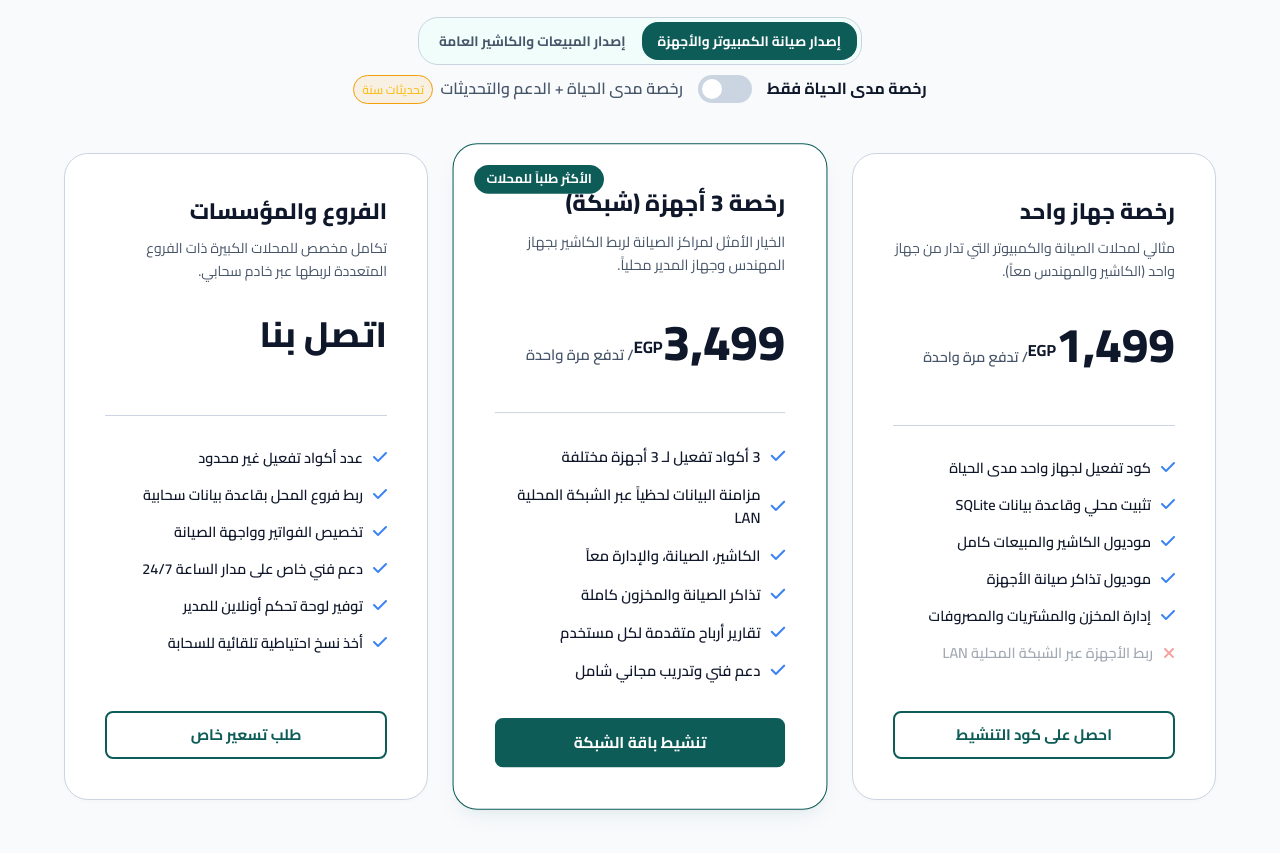
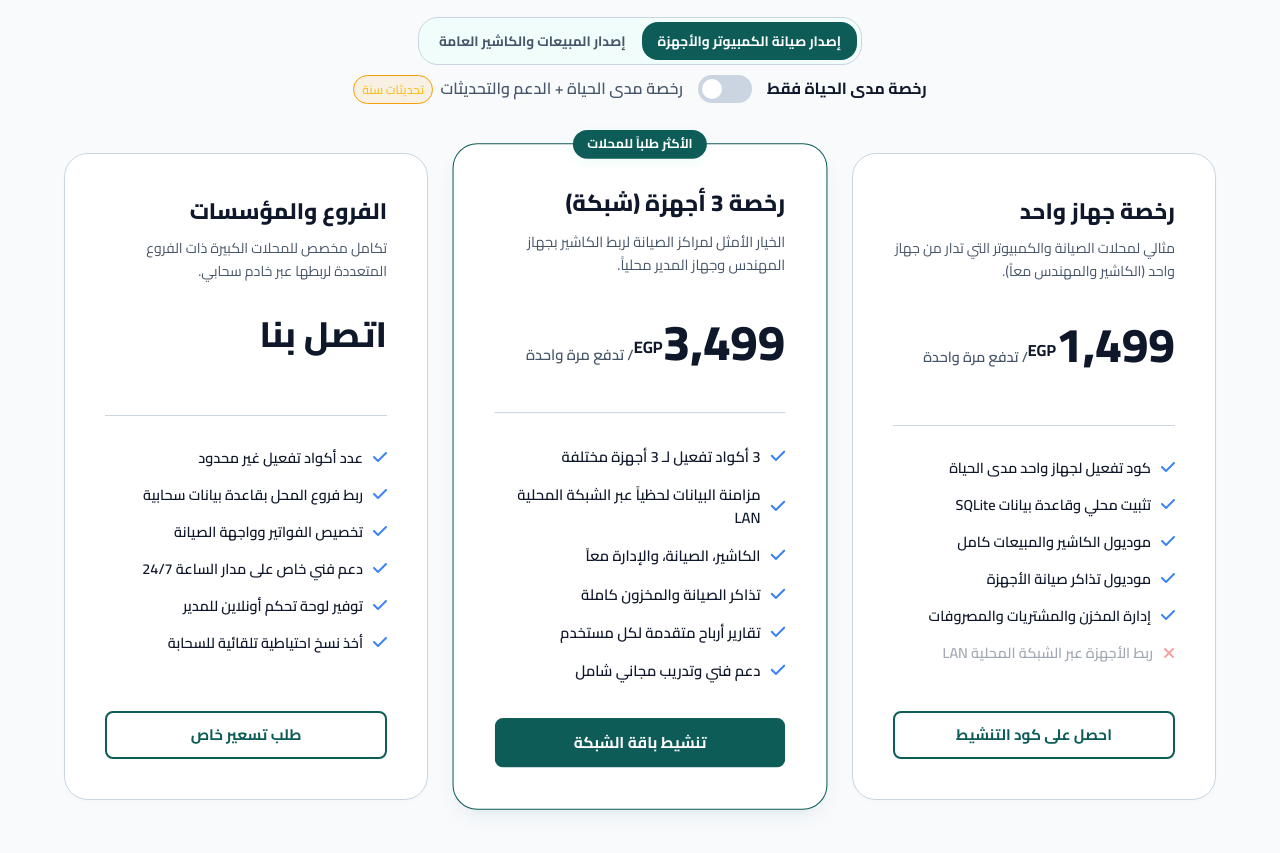
Before and after one commit to mustafamousa2020/sanad-erp, a Next.js app: page / in a window 1280 px wide. Shown: the part 3320-4173 px from the top of the page. Built offline with nearby package versions, Linux system fonts and the light colour scheme.

Commit message:
fix: position of featured badge on pricing cards

```diff
--- a/src/app/globals.css
+++ b/src/app/globals.css
@@ -1092,14 +1092,18 @@ body.lang-ar input:checked + .slider:before {
 }
 .featured-badge {
     position: absolute;
-    top: 20px;
-    inset-inline-end: 20px;
+    top: -14px;
+    left: 50%;
+    transform: translateX(-50%);
     background-color: var(--color-primary);
     color: white;
     font-size: 0.78rem;
     font-weight: 700;
-    padding: 4px 12px;
+    padding: 4px 14px;
     border-radius: 50px;
+    box-shadow: 0 4px 10px var(--color-primary-glow);
+    z-index: 5;
+    white-space: nowrap;
 }
 .theme-dark .featured-badge {
     background-color: #2dd4bf;
```
